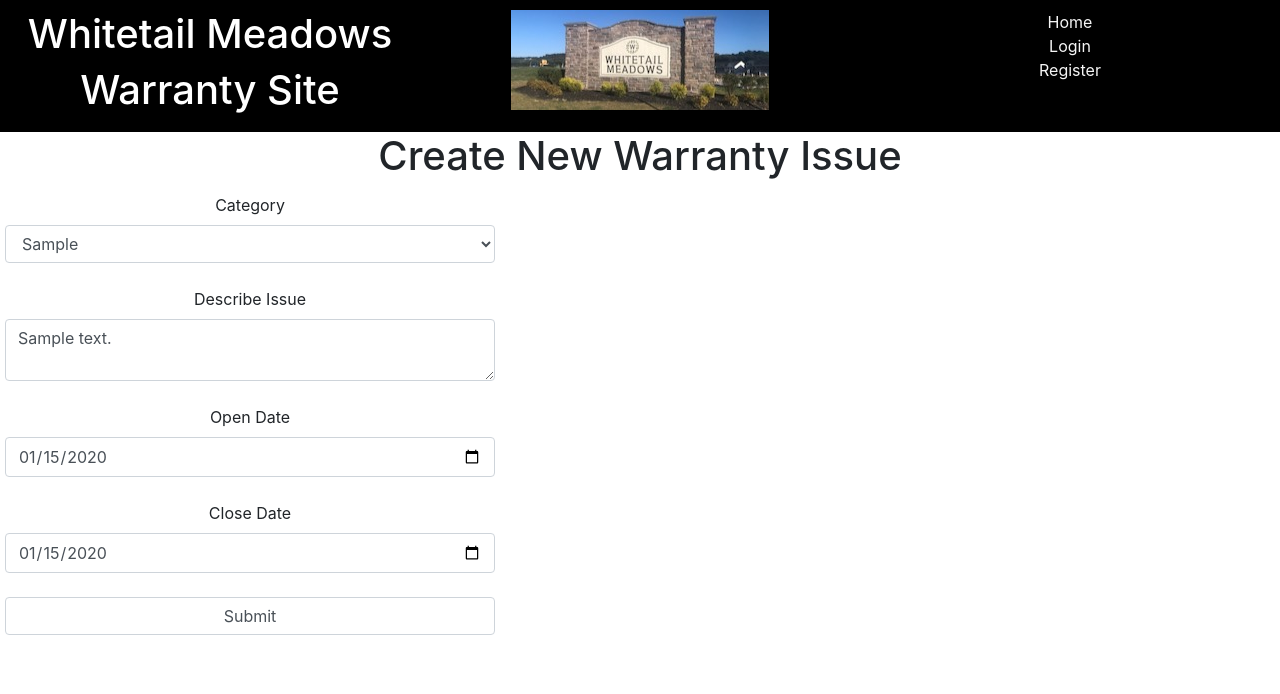
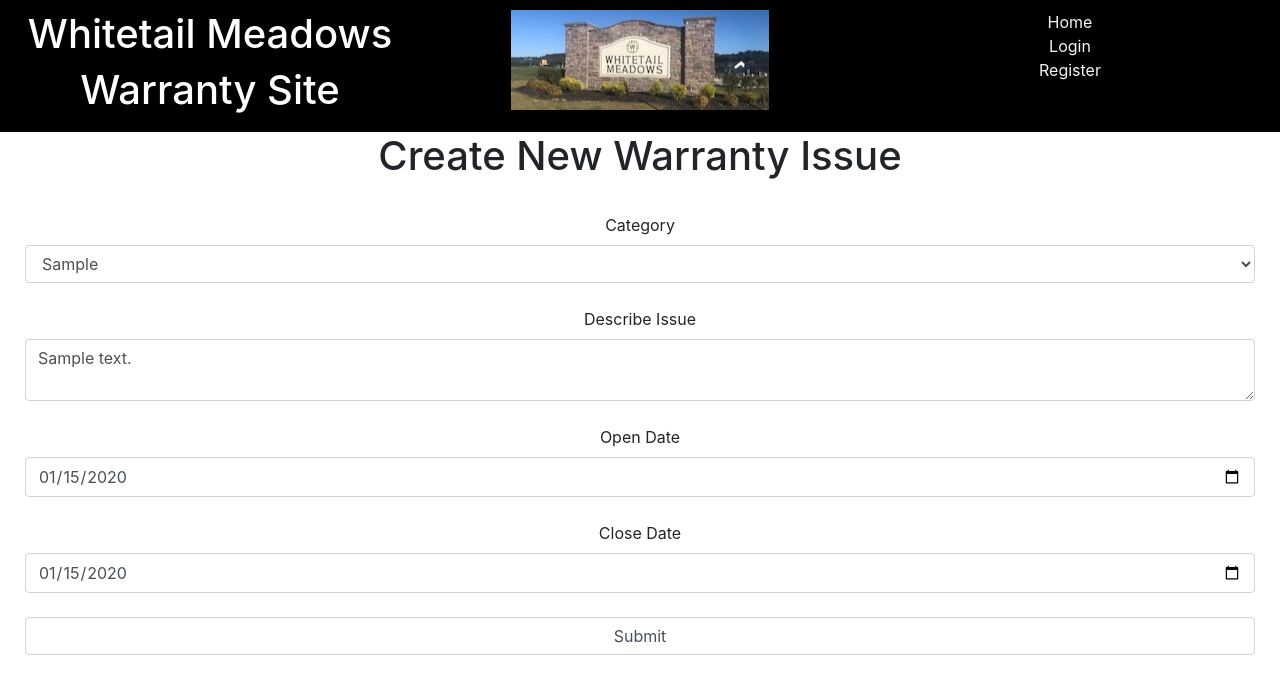
Before and after one commit to Mspagnolo27248/FlaskApp_HomeWarrantySite, a Flask app: page /ticket/1 in a window 1280 px wide. Shown: the top 694 px of the page. Run offline with Flask 2, Linux system fonts and the light colour scheme; tables that the repository leaves empty hold one stand-in row (values such as "Sample post"); some libraries are stand-ins or nearby versions.

Commit message:
beautify html

```diff
--- a/project_files/static/css/styles.css
+++ b/project_files/static/css/styles.css
@@ -23,8 +23,8 @@ ul {
 }
 .frms{
     margin: auto;
-    width: 500px;
-    padding: 5px;
+
+    padding: 25px;
 }
 
 .listitem{
@@ -64,3 +64,6 @@ ul {
 .wc{
     color: whitesmoke;
 }
+.frm-tkt{
+    text-align: center;
+}
--- a/project_files/templates/item.html
+++ b/project_files/templates/item.html
@@ -1,5 +1,6 @@
 <!DOCTYPE html>
 <html lang="en">
+
 <head>
     <meta charset="UTF-8">
     <meta http-equiv="X-UA-Compatible" content="IE=edge">
@@ -8,6 +9,7 @@
 </head>
 {% extends "base.html" %}
 {% block content %}
+
 <body>
     <h1>Create New Warranty Issue</h1>
     <div class="form-group frms">
@@ -24,4 +26,5 @@
     </div>
 </body>
 {% endblock %}
+
 </html>
--- a/project_files/templates/login.html
+++ b/project_files/templates/login.html
@@ -1,5 +1,6 @@
 <!DOCTYPE html>
 <html lang="en">
+
 <head>
     <meta charset="UTF-8">
     <meta http-equiv="X-UA-Compatible" content="IE=edge">
@@ -7,7 +8,7 @@
     <title>Login</title>
 </head>
 {% extends "base.html" %}
-    {%  block content %}
+{% block content %}
 <h1>Login</h1>
 
 <form method="POST">
--- a/project_files/templates/ticket.html
+++ b/project_files/templates/ticket.html
@@ -12,8 +12,8 @@
 
 <body>
     <h1>Create New Warranty Issue</h1>
-    <div class="row">
-        <div class="col-md-4">
+
+    <div class="frm-tkt">
         <form method="POST">
             <div class='form-group frms'>
                 {{form.hidden_tag()}}
@@ -25,7 +25,6 @@
             </div>
         </form>
     </div>
-    </div>
 </body>
 {% endblock %}
 
```
Also changed, not shown: project_files/templates/index.html (+6 -3 lines), project_files/templates/welcome_user.html (+4 -7 lines), project_files/data.db, project_files/templates/base.html (line endings or trailing spaces). Lines whose indentation alone changed are shown as unchanged.
